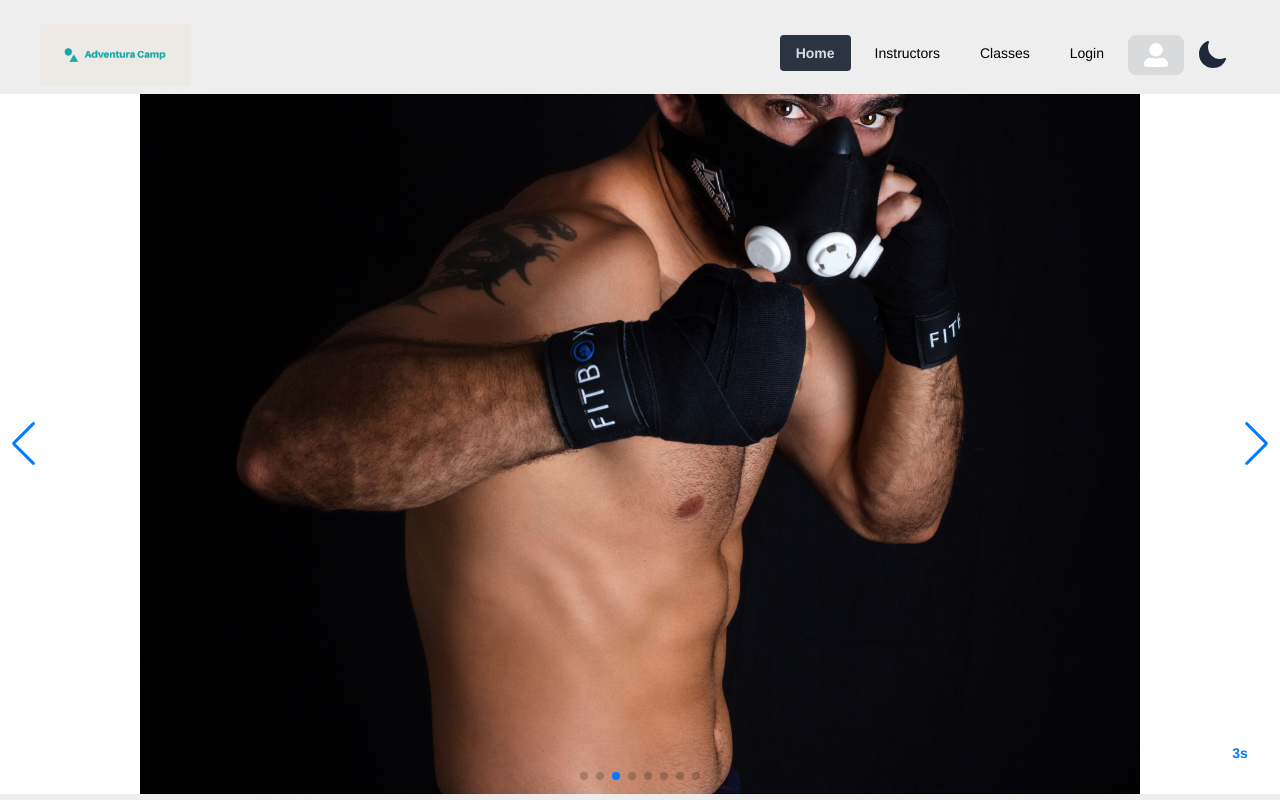
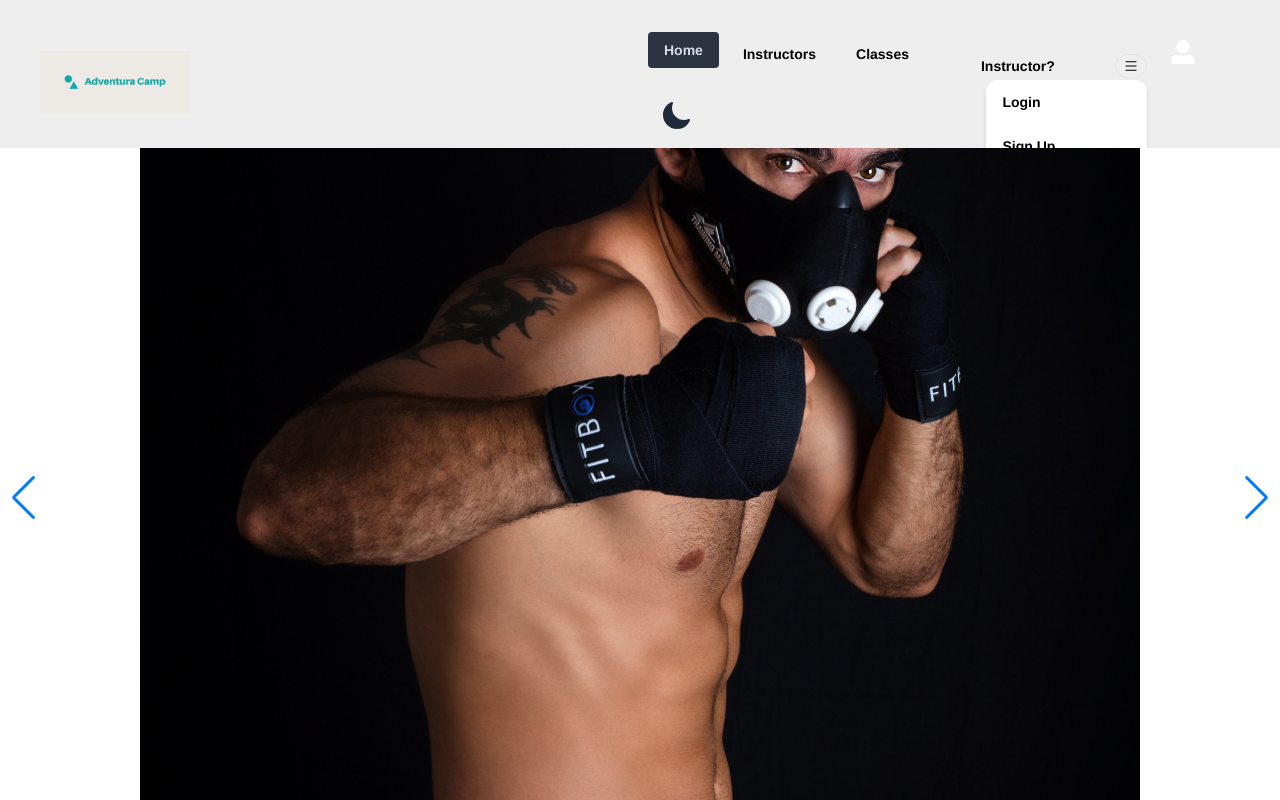
Before and after one commit to khaledheera/adventure-camp, a React (Vite) app: page / in a window 1280 px wide. Both pictures are taken after a click on the element 1156 px from the left and 54 px from the top of the page. Shown: the top 800 px of the page. Built offline with nearby package versions, Linux system fonts and the light colour scheme; no server answers.

Commit message:
instructor role done

```diff
--- a/package.json
+++ b/package.json
@@ -10,6 +10,7 @@
     "preview": "vite preview"
   },
   "dependencies": {
+    "@headlessui/react": "^1.7.15",
     "@heroicons/react": "^2.0.18",
     "firebase": "^9.22.1",
     "localforage": "^1.10.0",
--- a/src/Api/auth.js
+++ b/src/Api/auth.js
@@ -13,3 +13,25 @@ export const saveUser = user => {
       .then(res => res.json())
       .then(data => console.log(data))
   }
+
+
+export const becomeInstructor= email => {
+  const currentUser = {
+    role: 'instructor',
+  }
+
+  return fetch(`http://localhost:5000/users/${email}`, {
+    method: 'PUT',
+    headers: {
+      'content-type': 'application/json',
+    },
+    body: JSON.stringify(currentUser),
+  }).then(res => res.json())
+}
+
+
+export const getRole = async email => {
+  const response = await fetch(`http://localhost:5000/users/${email}`)
+  const user = await response.json()
+  return user?.role
+}
--- a/src/Api/classess.js
+++ b/src/Api/classess.js
@@ -11,3 +11,9 @@ export const addClass= async classData => {
     const data = await response.json()
     return data
   }
+
+  export const getAllClasses = async () => {
+    const response = await fetch(`http://localhost:5000/allClasses`)
+    const data = await response.json()
+    return data
+  }
--- /dev/null
+++ b/src/components/Modal/RequestModal.jsx
@@ -0,0 +1,69 @@
+import { Dialog, Transition } from '@headlessui/react'
+import { Fragment } from 'react'
+const RequestModal = ({ modalHandler, closeModal, isOpen, email }) => {
+  return (
+    <Transition appear show={isOpen} as={Fragment}>
+      <Dialog as='div' className='relative z-10' onClose={closeModal}>
+        <Transition.Child
+          as={Fragment}
+          enter='ease-out duration-300'
+          enterFrom='opacity-0'
+          enterTo='opacity-100'
+          leave='ease-in duration-200'
+          leaveFrom='opacity-100'
+          leaveTo='opacity-0'
+        >
+          <div className='fixed inset-0 bg-black bg-opacity-25' />
+        </Transition.Child>
+
+        <div className='fixed inset-0 overflow-y-auto'>
+          <div className='flex min-h-full items-center justify-center p-4 text-center'>
+            <Transition.Child
+              as={Fragment}
+              enter='ease-out duration-300'
+              enterFrom='opacity-0 scale-95'
+              enterTo='opacity-100 scale-100'
+              leave='ease-in duration-200'
+              leaveFrom='opacity-100 scale-100'
+              leaveTo='opacity-0 scale-95'
+            >
+              <Dialog.Panel className='w-full max-w-md transform overflow-hidden rounded-2xl bg-white p-6 text-left align-middle shadow-xl transition-all'>
+                <Dialog.Title
+                  as='h3'
+                  className='text-lg font-medium text-center leading-6 text-gray-900'
+                >
+                  Become A Instructor!
+                </Dialog.Title>
+                <div className='mt-2'>
+                  <p className='text-sm text-gray-500'>
+                    Please read all the terms & conditions before becoming a
+                    Instructor.
+                  </p>
+                </div>
+                <hr className='mt-8 ' />
+                <div className='flex mt-2 justify-around'>
+                  <button
+                    type='button'
+                    className='inline-flex justify-center rounded-md border border-transparent bg-green-100 px-4 py-2 text-sm font-medium text-green-900 hover:bg-green-200 focus:outline-none focus-visible:ring-2 focus-visible:ring-green-500 focus-visible:ring-offset-2'
+                    onClick={() => modalHandler(email)}
+                  >
+                    Continue
+                  </button>
+                  <button
+                    type='button'
+                    className='inline-flex justify-center rounded-md border border-transparent bg-red-100 px-4 py-2 text-sm font-medium text-red-900 hover:bg-red-200 focus:outline-none focus-visible:ring-2 focus-visible:ring-red-500 focus-visible:ring-offset-2'
+                    onClick={closeModal}
+                  >
+                    Cancel
+                  </button>
+                </div>
+              </Dialog.Panel>
+            </Transition.Child>
+          </div>
+        </div>
+      </Dialog>
+    </Transition>
+  )
+}
+
+export default RequestModal
--- a/src/components/Shared/Navbar/Navbar.jsx
+++ b/src/components/Shared/Navbar/Navbar.jsx
@@ -1,16 +1,38 @@
-import React, { useContext } from "react";
+import React, { useContext, useState } from "react";
 import { Link, NavLink } from "react-router-dom";
 import logo from "../../../assets/images/logo/logo.png";
 import "./navbar.css";
 import { MoonIcon, SunIcon } from "@heroicons/react/24/solid";
 import {  FaUserAlt } from "react-icons/fa";
+import { AiOutlineMenu } from 'react-icons/ai'
 import { AuthContext } from "../../../providers/AuthProvider";
+import { becomeInstructor } from "../../../Api/auth";
+import RequestModal from "../../Modal/RequestModal";
+import { toast } from "react-hot-toast";
 
 const Navbar = () => {
-  const { user, logOut, theme, handleToggleTheme } = useContext(AuthContext);
+  const { user, logOut, theme, handleToggleTheme ,role, setRole} = useContext(AuthContext);
+  const [isOpen, setIsOpen] = useState(false)
+  const [modal, setModal] = useState(false)
+
+
+  console.log(role)
+  const modalHandler = email => {
+    becomeInstructor(email).then(data => {
+      console.log(data)
+      toast.success('You are Instructor now, Post Class!')
+      setRole('instructor')
+      closeModal()
+    })
+  }
+  const closeModal = () => {
+    setModal(false)
+  }
+
+
 
   const menuItems = (
-    <React.Fragment>
+    <React.Fragment >
       <li>
         <NavLink
           to="/"
@@ -24,7 +46,7 @@ const Navbar = () => {
       <li>
         <NavLink
           to="/instructor"
-          className={`font-medium rounded-xl  hover:underline duration-500 ${(
+          className={`px-4 py-3 hover:bg-neutral-100 transition font-semibold  hover:underline duration-500 ${(
             isActive
           ) => (isActive ? "active" : undefined)}`}
         >
@@ -34,7 +56,7 @@ const Navbar = () => {
       <li>
         <NavLink
           to="/blogs"
-          className={`font-medium rounded-xl  hover:underline duration-500 ${(
+          className={`px-4 py-3 hover:bg-neutral-100 transition font-semibold hover:underline duration-500 ${(
             isActive
           ) => (isActive ? "active" : undefined)}`}
         >
@@ -43,41 +65,78 @@ const Navbar = () => {
       </li>
 
 
-      {user?.uid ? (
+
+
+      <div className='relative'>
+      <div className='flex flex-row items-center gap-3'>
+        <div className='hidden md:block text-sm font-semibold rounded-full py-3 px-8   transition'>
+          {!role && (
+            <button
+              className='cursor-pointer hover:bg-neutral-100 py-3 px-4 '
+              onClick={() => setModal(true)}
+              disabled={!user}
+            >
+              Instructor?
+            </button>
+          )}
+        </div>
+        <div
+          onClick={() => setIsOpen(!isOpen)}
+          className='p-4 md:py-1 md:px-2 border-[1px] border-neutral-200 flex flex-row items-center gap-3 rounded-full cursor-pointer hover:shadow-md transition'
+        >
+          <AiOutlineMenu />
+
+        </div>
+      </div>
+      {isOpen && (
+        <div className='absolute rounded-xl shadow-md w-[40vw] md:w-3/4 bg-white overflow-hidden right-0 top-12 text-sm'>
+          <div className='flex flex-col cursor-pointer'>
+            <Link
+              to='/'
+              className='block md:hidden px-4 py-3 hover:bg-neutral-100 transition font-semibold'
+            >
+              Home
+            </Link>
+            {user ? (
               <>
-          <li>
-            <NavLink
-              to="/dashboard"
-              className={`font-medium rounded-xl  hover:underline duration-500 ${(
-                isActive
-              ) => (isActive ? "active" : undefined)}`}
+                <Link
+                  to='/dashboard'
+                  className='px-4 py-3 hover:bg-neutral-100 transition font-semibold'
                 >
                   Dashboard
-            </NavLink>
-          </li>
-          <li>
-            <button
-              onClick={logOut}
-              className="inline-block rounded border border-[#20609B]  px-8 py-3 text-sm font-medium    focus:outline-none focus:ring active:text-indigo-500"
+                </Link>
+
+                <div
+                  onClick={() => {
+                    setRole(null)
+                    logOut()
+                  }}
+                  className='px-4 py-3 hover:bg-neutral-100 transition font-semibold cursor-pointer'
                 >
-              LogOut
-            </button>
-          </li>
+                  Logout
+                </div>
               </>
             ) : (
               <>
-          <li>
-            <NavLink
-              className={`font-medium rounded-xl  hover:underline duration-500 ${(
-                isActive
-              ) => (isActive ? "active" : undefined)}`}
-              to="/login"
+                <Link
+                  to='/login'
+                  className='px-4 py-3 hover:bg-neutral-100 transition font-semibold'
                 >
                   Login
-            </NavLink>
-          </li>
+                </Link>
+                <Link
+                  to='/signup'
+                  className='px-4 py-3 hover:bg-neutral-100 transition font-semibold'
+                >
+                  Sign Up
+                </Link>
               </>
             )}
+          </div>
+        </div>
+      )}
+
+    </div>
 
 <li>
                 <Link >
@@ -182,6 +241,14 @@ const Navbar = () => {
           </label>
         </div>
       </div>
+      <RequestModal
+        email={user?.email}
+        modalHandler={modalHandler}
+        isOpen={modal}
+        closeModal={closeModal}
+      />
+
+
     </div>
   );
 };
--- a/src/providers/AuthProvider.jsx
+++ b/src/providers/AuthProvider.jsx
@@ -10,6 +10,7 @@ import {
 } from 'firebase/auth';
 import app from './../firebase/firebase.config';
 import { createContext, useEffect, useState } from 'react';
+import { getRole } from '../Api/auth';
 
 export const AuthContext = createContext();
 const auth = getAuth(app);
@@ -17,9 +18,14 @@ const auth = getAuth(app);
 const AuthProvider = ({ children }) => {
 	const googleProvider = new GoogleAuthProvider();
 	const [user, setUser] = useState(null);
+	const [role, setRole] = useState(null)
 	const [loading, setLoading] = useState(true);
 
-
+	useEffect(() => {
+		if (user) {
+		  getRole(user.email).then(data => setRole(data))
+		}
+	  }, [user])
 	// handle theme change
 
 	const [theme, setTheme] = useState(false);
@@ -92,6 +98,8 @@ const AuthProvider = ({ children }) => {
 		logOut,
 		theme,
 		handleToggleTheme,
+		role,
+		setRole,
 	};
 
 	return <AuthContext.Provider value={authInfo}>{children}</AuthContext.Provider>;
```
Also changed, not shown: 1 other file (tests, documents, lock files or other folders). Lines whose indentation alone changed are shown as unchanged.
